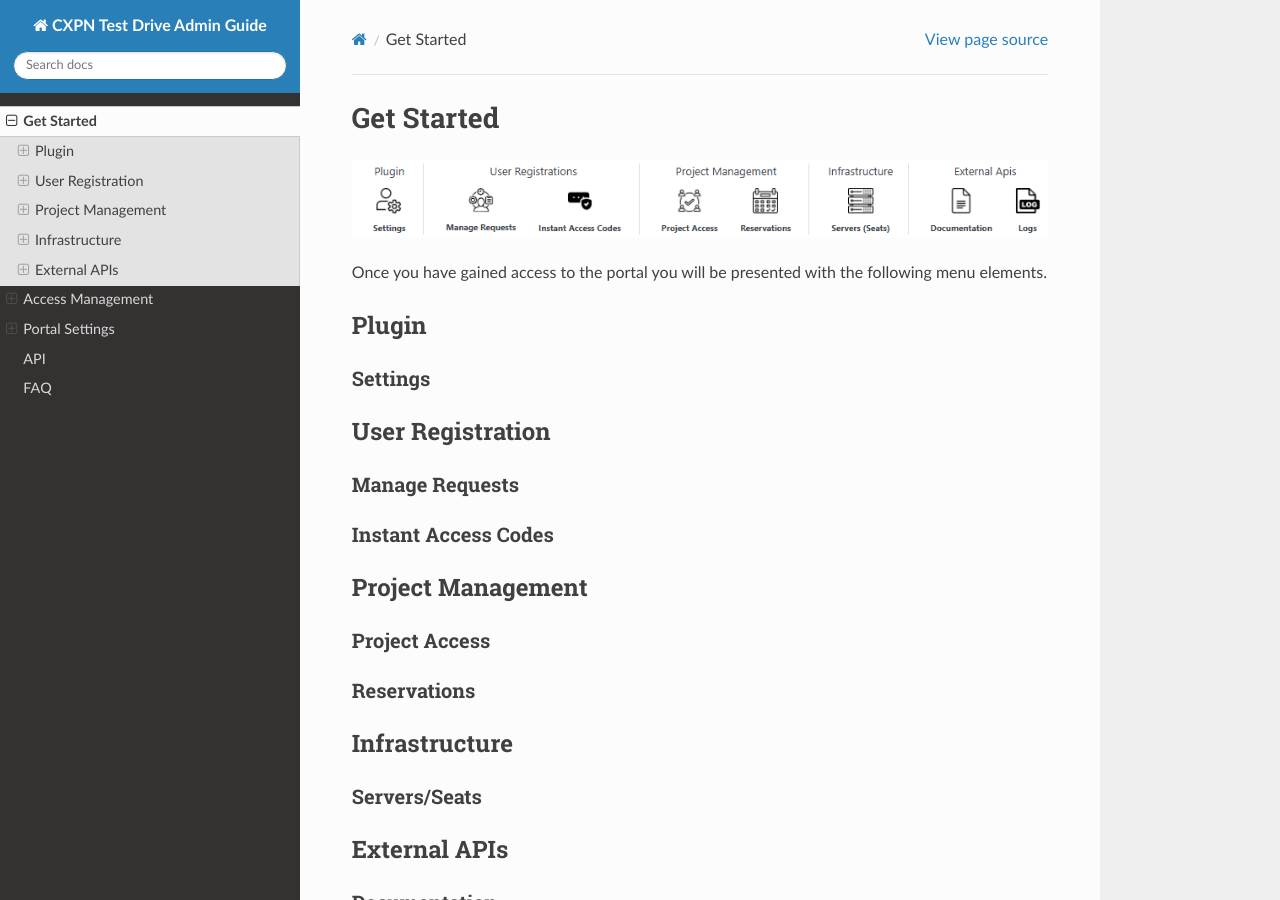
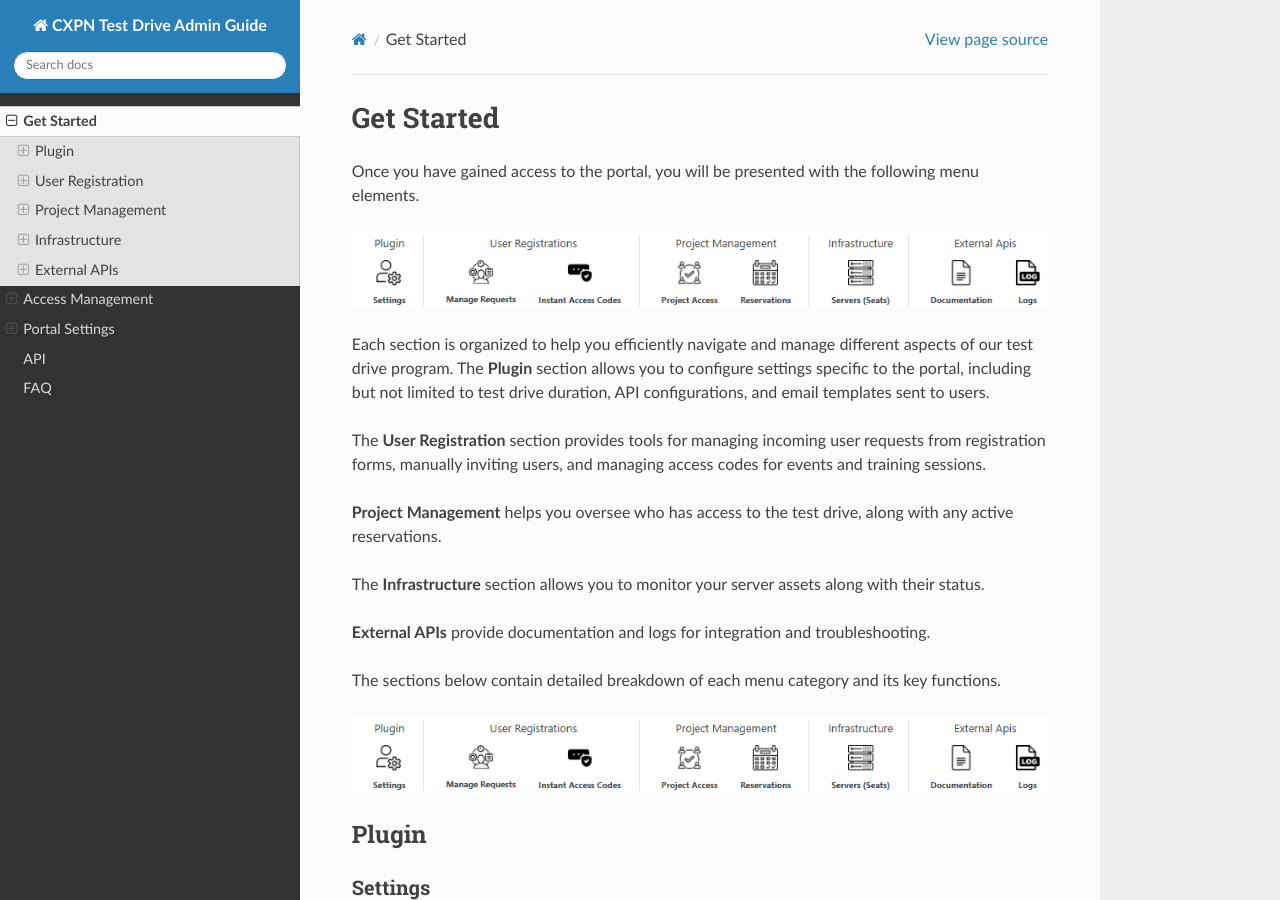
Before and after one commit to ColfaxResearch/cxpn-admin-readthedocs, a Sphinx documentation site: the page built from docs/source/get-started.rst, in a window 1280 px wide and 900 px high. Built offline with Sphinx 7.4.7 and the Read the Docs theme 3.1.0, drawn with Linux system fonts in a browser that asks for light colours.

Commit message:
Content edit.

```diff
--- a/docs/source/get-started.rst
+++ b/docs/source/get-started.rst
@@ -4,11 +4,25 @@
 Get Started
 ===========
 
+Once you have gained access to the portal, you will be presented with the following menu elements.
 
 .. image:: /images/nav.png
   :alt: Test drive portal menu items.
 
-Once you have gained access to the portal you will be presented with the following menu elements.
+Each section is organized to help you efficiently navigate and manage different aspects of our test drive program. The **Plugin** section allows you to configure settings specific to the portal, including but not limited to test drive duration, API configurations, and email templates sent to users.
+
+The **User Registration** section provides tools for managing incoming user requests from registration forms, manually inviting users, and managing access codes for events and training sessions.
+
+**Project Management** helps you oversee who has access to the test drive, along with any active reservations.
+
+The **Infrastructure** section allows you to monitor your server assets along with their status.
+
+**External APIs** provide documentation and logs for integration and troubleshooting.
+
+The sections below contain detailed breakdown of each menu category and its key functions.
+
+.. image:: /images/nav.png
+  :alt: Test drive portal menu items.
 
 Plugin
 ------
```
